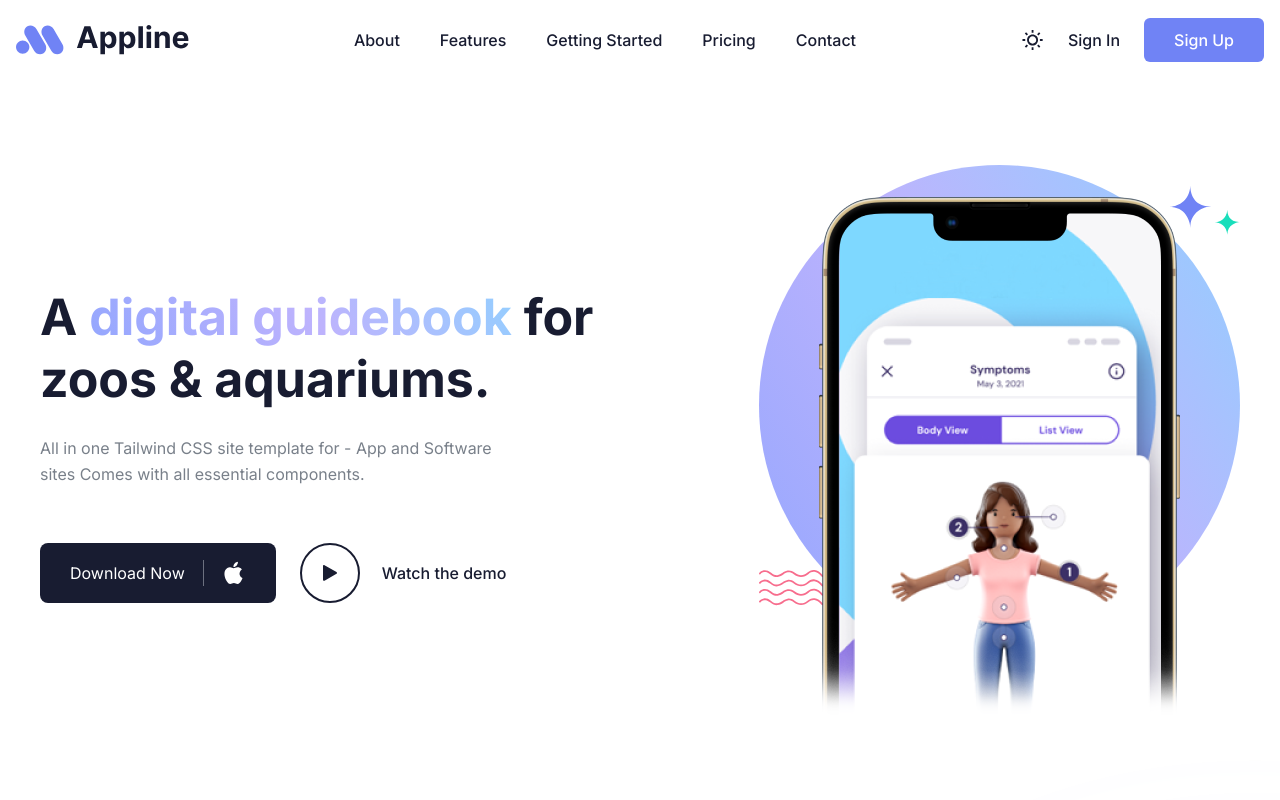
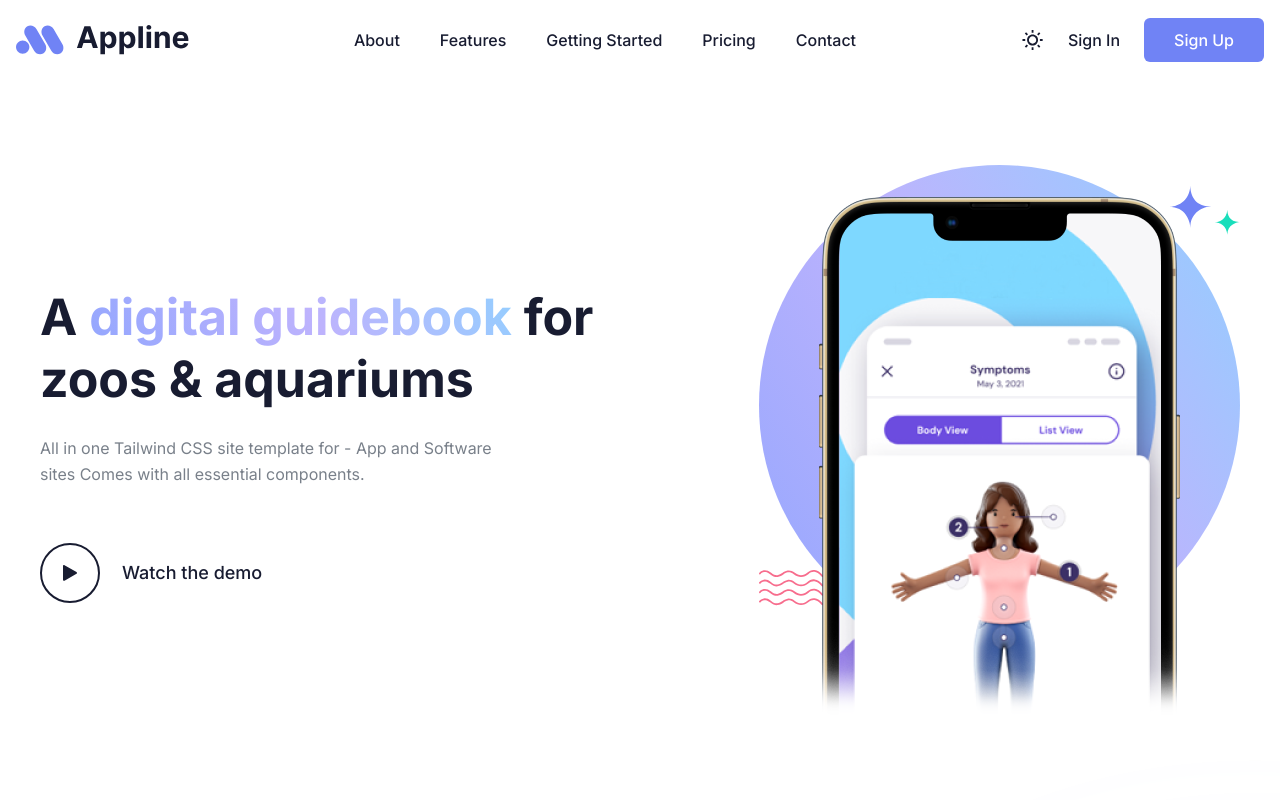
Before and after one commit to laveryj/curious-home, a plain HTML site: page index.html in a window 1280 px wide. Shown: the top 800 px of the page. Drawn offline with Linux system fonts and the light colour scheme.

Commit message:
deploy: e392acf19f4761a640c462c953e4b143b93dee07

```diff
--- a/index.html
+++ b/index.html
@@ -285,7 +285,7 @@
                   >
                     digital guidebook
                   </span>
-                  for zoos & aquariums.
+                  for zoos & aquariums
                 </h1>
                 <p
                   class="mb-10 max-w-[475px] text-base leading-relaxed text-body"
@@ -295,7 +295,7 @@
                 </p>
 
                 <div class="flex flex-wrap items-center">
-                  <a
+                  <!-- <a
                     href="javascript:void(0)"
                     class="mr-6 mb-6 inline-flex h-[60px] items-center rounded-lg bg-black py-[14px] px-[30px] text-white hover:bg-opacity-90 dark:bg-white dark:text-black dark:hover:bg-opacity-90"
                   >
@@ -325,7 +325,7 @@
                         </defs>
                       </svg>
                     </span>
-                  </a>
+                  </a> -->
 
                   <a
                     href="javascript:void(0)"
@@ -348,7 +348,7 @@
                       </svg>
                     </span>
                     <span class="text-base font-medium">
-                      <span class="block text-m"> Watch the demo </span>
+                      <span class="block text-lg"> Watch the demo </span>
                       <!-- See how it works -->
                     </span>
                   </a>
@@ -1409,11 +1409,11 @@
         </div>
 
         <div class="container max-w-[1120px] overflow-hidden">
-          <div
+          <!-- <div
             class="wow fadeInUp mb-[60px] flex items-center justify-center"
             data-wow-delay=".25s"
           >
-            <!-- <label for="togglePlan" class="inline-flex items-center">
+            <label for="togglePlan" class="inline-flex items-center">
               <input
                 type="checkbox"
                 name="togglePlan"
@@ -1437,8 +1437,8 @@
               >
                 Annual
               </span>
-            </label> -->
-          </div>
+            </label>
+          </div> -->
 
           <div class="-mx-6 flex flex-wrap justify-center">
             <div class="w-full px-6 md:w-1/2 lg:w-1/3">
```
Also changed, not shown: images/v2.png.
